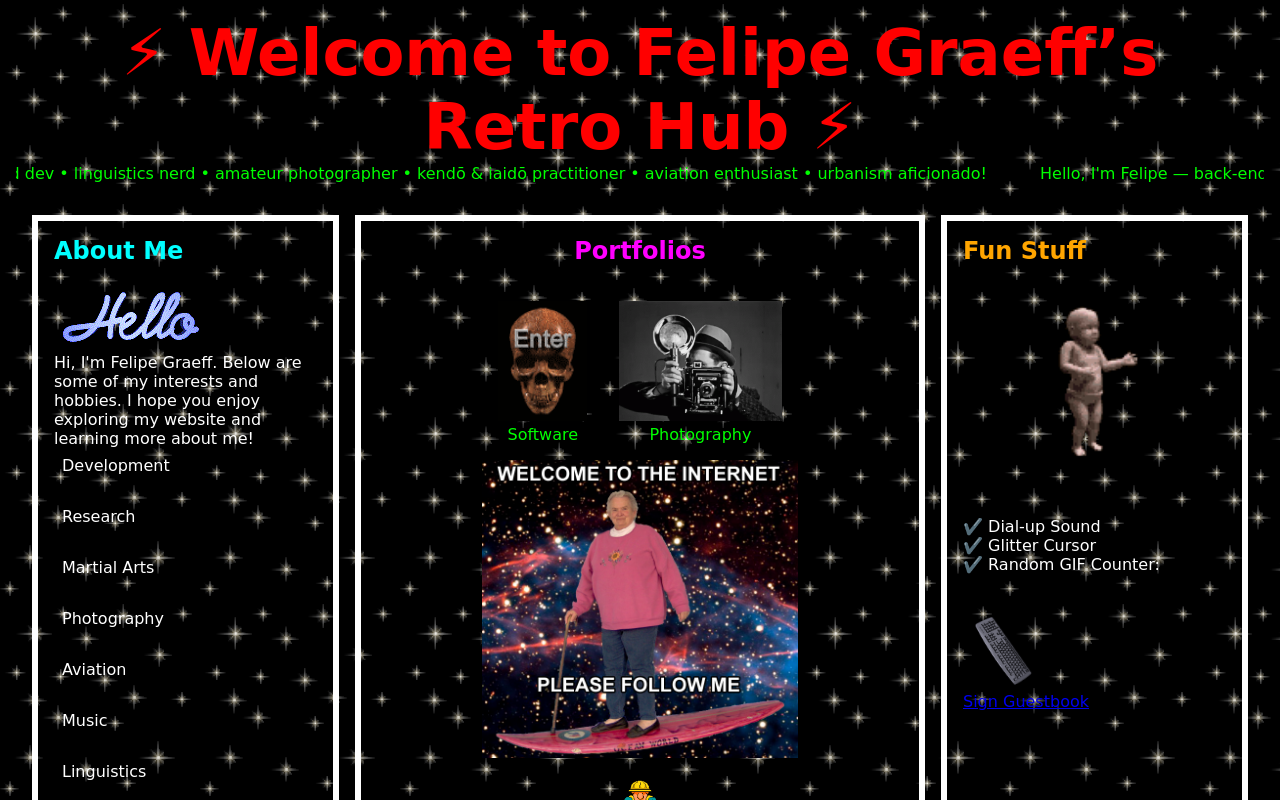
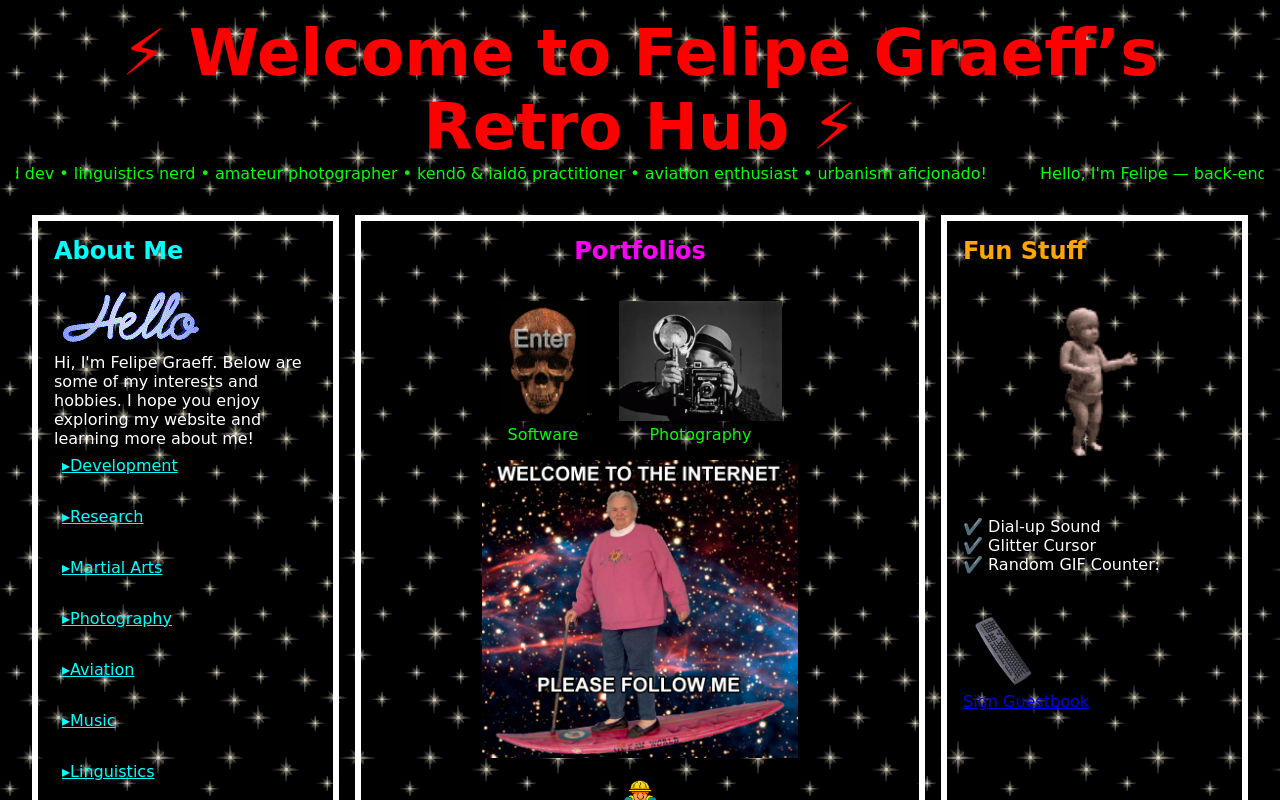
Before and after one commit to Fxlipe115/Fxlipe115.github.io, a React (Vite) app: page / in a window 1280 px wide. Shown: the top 800 px of the page. Built offline with nearby package versions, Linux system fonts and the light colour scheme.

Commit message:
Accordion: open on click only, hint clickability
Drop open-on-hover; make section titles cyan + underlined with a
triangle marker so they read as clickable, not plain text.

```diff
--- a/src/Accordion.css
+++ b/src/Accordion.css
@@ -12,6 +12,16 @@
   padding: 0.5rem;
   border-radius: 0.25rem;
   transition: background 0.2s;
+  color: cyan;
+  text-decoration: underline;
+}
+
+.accordion-title::before {
+  content: "\25B8 "; /* ▸ collapsed */
+}
+
+.accordion-title.active::before {
+  content: "\25BE "; /* ▾ expanded */
 }
 
 .accordion-title:hover,
--- a/src/Accordion.jsx
+++ b/src/Accordion.jsx
@@ -14,7 +14,6 @@ export default function Accordion({ sections }) {
         <div key={title} className="accordion-item">
           <div
             className={`accordion-title ${i === activeIndex ? "active" : ""}`}
-            onMouseEnter={() => toggle(i)}
             onClick={() => toggle(i)}
           >
             {title}
```
